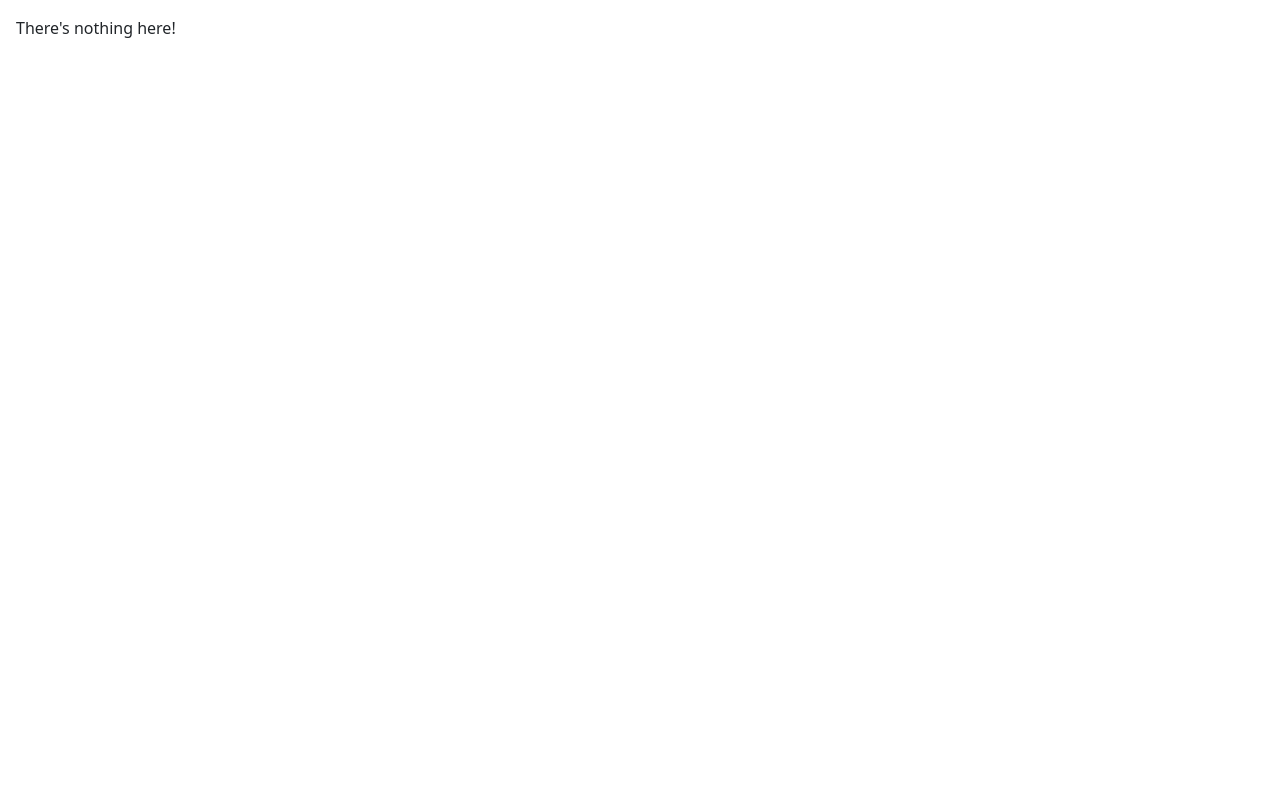
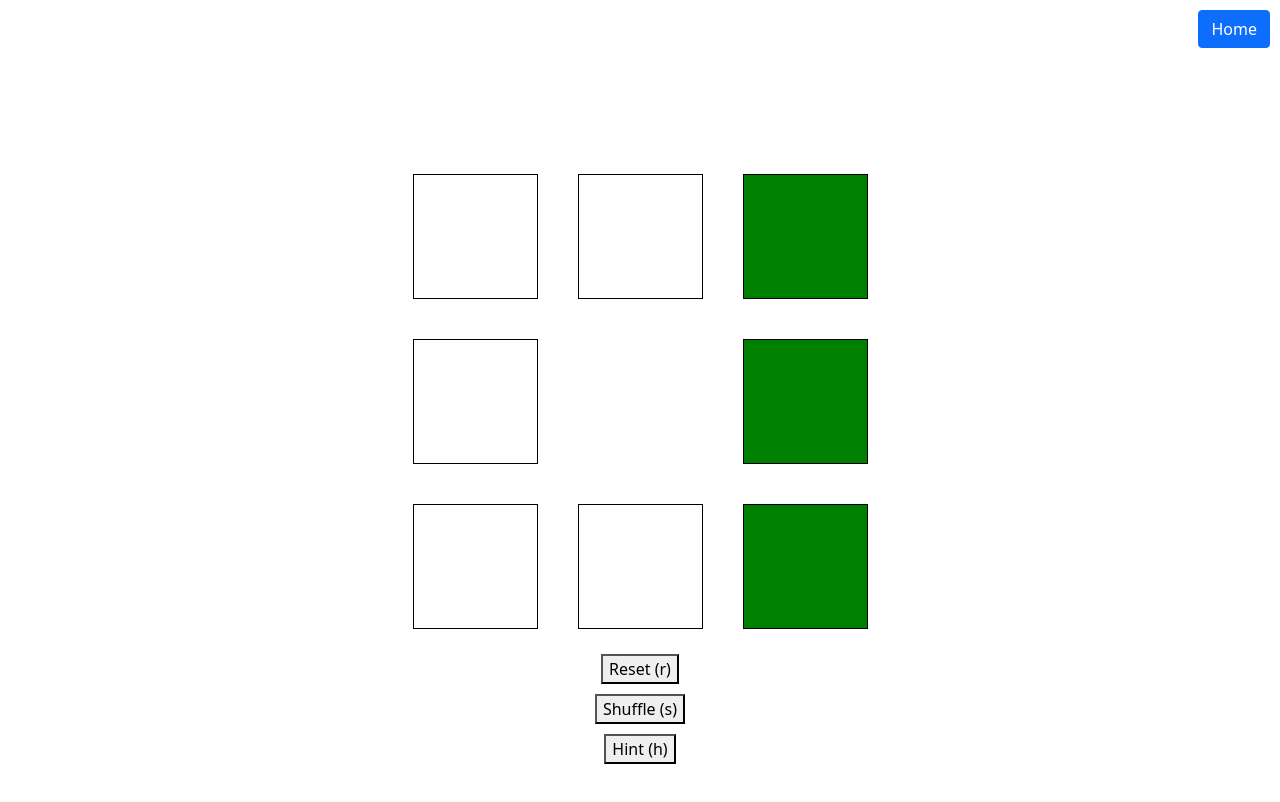
Before and after one commit to PattyRich/github-pages, a React (Create React App) app: page /#/toa-flip in a window 1280 px wide. Shown: the top 802 px of the page. Built offline with nearby package versions, Linux system fonts and the light colour scheme.

Commit message:
toa flip puzzle

```diff
--- a/src/App.js
+++ b/src/App.js
@@ -23,6 +23,9 @@ class App extends React.Component {
                 <Link to="/mage-run">Olm Mage run</Link>
                 </li>
                 <li>
+                <Link to="/toa-flip">Tombs of Amascut Flip Puzzle</Link>
+                </li>
+                <li>
                 <Link to="/bingo">Bingo</Link>
                 </li>
                 <li>
--- a/src/index.js
+++ b/src/index.js
@@ -8,6 +8,7 @@ import Bingo from './routes/bingo'
 import BoardView from './components/BoardView'
 import reportWebVitals from './reportWebVitals';
 import BingoDraft from './routes/BingoDraft';
+import ToaFlip from './routes/ToaFlip';
 import { HashRouter, Routes, Route } from "react-router-dom";
 
 const root = ReactDOM.createRoot(document.getElementById('root'));
@@ -20,6 +21,8 @@ root.render(
   			<Route path="/github-pages/osrs" element={<Osrs />} />
    			<Route path="/mage-run" element={<Magerun />} />
   			<Route path="/github-pages/mage-run" element={<Magerun />} />
+				<Route path="/toa-flip" element={<ToaFlip />} />
+  			<Route path="/github-pages/toa-flip" element={<ToaFlip />} />
 				<Route path="/bingo/create" element={<Bingo key='create' screenSkip={2} />} />
 				<Route path="/github-pages/bingo/create" element={<Bingo key='create' screenSkip={2} />} />
 				<Route path="/bingo/join" element={<Bingo key='join' screenSkip={4} />} />
--- /dev/null
+++ b/src/routes/ToaFlip.jsx
@@ -0,0 +1,199 @@
+import React from 'react';
+import Button from '../components/BootStrap/Button'
+import { useNavigate } from "react-router-dom";
+
+
+//1 less than actual size for 0 index
+let boardSize = 2
+let box = {border: '1px black solid', width: '125px', height: '125px', margin: '20px', justifyContent: 'center', alignItems: 'center', display: 'flex'}
+let startBoard = [
+  [0,0,0],
+  [0,1,0],
+  [0,0,0]
+]
+
+class ToaFlip extends React.Component {
+  constructor(props) {
+    super(props);
+    this.state = {
+      board: JSON.parse(JSON.stringify(startBoard)),
+      hintTile: [[-1,-1]]
+    }
+    this.flipTile = this.flipTile.bind(this)
+    this.resetBoard = this.resetBoard.bind(this)
+    this.shuffle = this.shuffle.bind(this)
+    this.hint = this.hint.bind(this)
+  }
+
+  componentDidMount(){
+    this.shuffle()
+    document.addEventListener('keyup', event => {
+      if (['r', 'R'].includes(event.key)) {
+        this.resetBoard()
+      }
+      if (['s', 'S'].includes(event.key)) {
+        this.shuffle()
+      }
+      if (['h', 'H'].includes(event.key)) {
+        this.hint()
+      }
+    })
+  }
+
+  flipTile(i1,i2) {
+    let board = this.state.board
+    board = flip(i1,i2, board)
+    this.setState({board: board, hintTile: [[-1,-1]]})
+  }
+
+  resetBoard(){
+    this.setState({board: JSON.parse(JSON.stringify(startBoard)), hintTile: [[-1,-1]]})
+  }
+
+  shuffle(){
+    let board = this.state.board
+    board = board.map((row,i1)=>{
+      return row.map((tile,i2)=>{
+        return i1 === 1 && i2 ===1 ? 1 : Math.floor(Math.random() * 2);
+      })
+    })
+    this.setState({board: board, hintTile: [[-1,-1]]})
+  }
+
+  hint(){
+    let nextMove = solve(this.state.board)
+    this.setState({hintTile: nextMove})
+  }
+
+  render() {
+  	return (
+      <>
+      <Button style={{position: 'absolute', right: '10px', top: '10px'}} click={()=> this.props.navigate('/')} text="Home" variant="primary"/>
+			<div style={{'display': 'flex', 'flexDirection': 'column' , 'justifyContent': 'center', 'alignItems': 'center', 'marginTop': '12%'}}>
+        { this.state.board.map((row, index1)=> {
+          return (
+            <div style={{'display': 'flex'}}>
+            { row.map((tile, index2)=>{
+              return (
+                <>
+                  <div
+                  style={{
+                    ...box,
+                    visibility: index1 === 1 && index2 ===1 ? 'hidden': 'visible',
+                    backgroundColor: tile ? 'green': 'inherit',
+
+                  }}
+                  onClick={()=>this.flipTile(index1,index2)}
+                  >
+                  { (this.state.hintTile[0][0] === index1 && this.state.hintTile[0][1] === index2) &&
+                    <div
+                      style={{
+                        ...box,
+                        width: '40px',
+                        height: '40px',
+                        backgroundColor: 'yellow',
+
+                      }}
+                      onClick={()=>this.flipTile(index1,index2)
+                    }
+                    />
+                  }
+                  </div>
+                </>
+              )
+              })
+            }
+           </div>
+          )
+        })
+        }
+        <button style={{margin: '5px'}} onClick={this.resetBoard}> Reset (r) </button>
+        <button style={{margin: '5px'}} onClick={this.shuffle}> Shuffle (s) </button>
+        <button style={{margin: '5px'}} onClick={this.hint}> Hint (h) </button>
+        {this.state.hintTile[0][0] !== -1 && this.state.hintTile[0][1] !== -1 &&
+          <span> Puzzle can be solved in {this.state.hintTile.length} moves </span>
+        }
+      </div>
+      </>
+    )
+  }
+}
+
+function flip(i1,i2, board) {
+  board = JSON.parse(JSON.stringify(board))
+  let flipCombos = [[i1-1, i2], [i1 +1, i2],[i1, i2+1], [i1, i2-1], [i1,i2]]
+    flipCombos.forEach((combo)=> {
+      if (combo[0] > boardSize || combo[0] < 0 || combo[1] > boardSize || combo[1] < 0 || (combo[1] === 1 && combo[0] === 1)) {
+        return
+      }
+      board[combo[0]][combo[1]] = board[combo[0]][combo[1]] === 1 ? 0 : 1
+    })
+    return board
+}
+
+function solve(board) {
+  board = JSON.parse(JSON.stringify(board))
+  let obj = {
+    board: board,
+    prevMoves: []
+  }
+  let paths = [obj]
+
+  let breakOut = false
+  let cnt = 0
+  let newMove = null
+  while(true){
+    cnt +=1
+    if (cnt >=10) {
+      return;
+    }
+    let newPaths = []
+    paths.forEach((obj)=> {
+      obj.board.forEach((row, i1)=>{
+        board.forEach((tile, i2)=>{
+          if (i1 ===1 && i2 ===1) {
+            return
+          }
+          let flipBoard = flip(i1,i2, obj.board)
+          for(let i=0; i<newPaths.length; i++) {
+            if (JSON.stringify(newPaths[i].board) === JSON.stringify(flipBoard)) {
+              return
+            }
+          }
+          newPaths.push({
+            board: flipBoard,
+            prevMoves: [...obj.prevMoves, [i1,i2]]
+          })
+        })
+      })
+    })
+    newPaths.forEach((obj)=> {
+      if (checkWin(obj.board)){
+        newMove = obj.prevMoves
+        breakOut = true
+      }
+    })
+    if (breakOut) {
+      break;
+    }
+    paths = newPaths
+  }
+  return newMove
+}
+
+function checkWin(board) {
+  let win = true;
+  board.forEach(row => {
+    if (!row.every(x => x)){
+      win = false
+    }
+  })
+  return win
+}
+
+
+function withHooks(Component) {
+  return props => <Component {...props} navigate={useNavigate()} />;
+}
+
+export default withHooks(ToaFlip)
```
